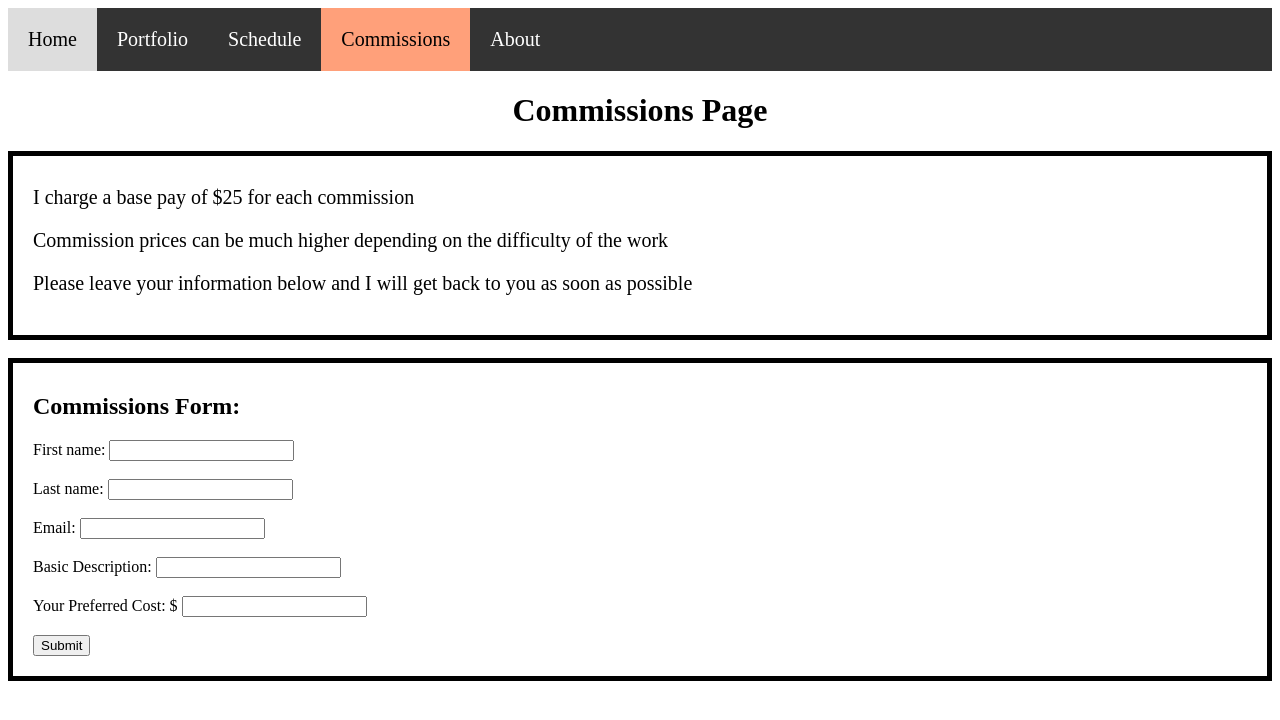
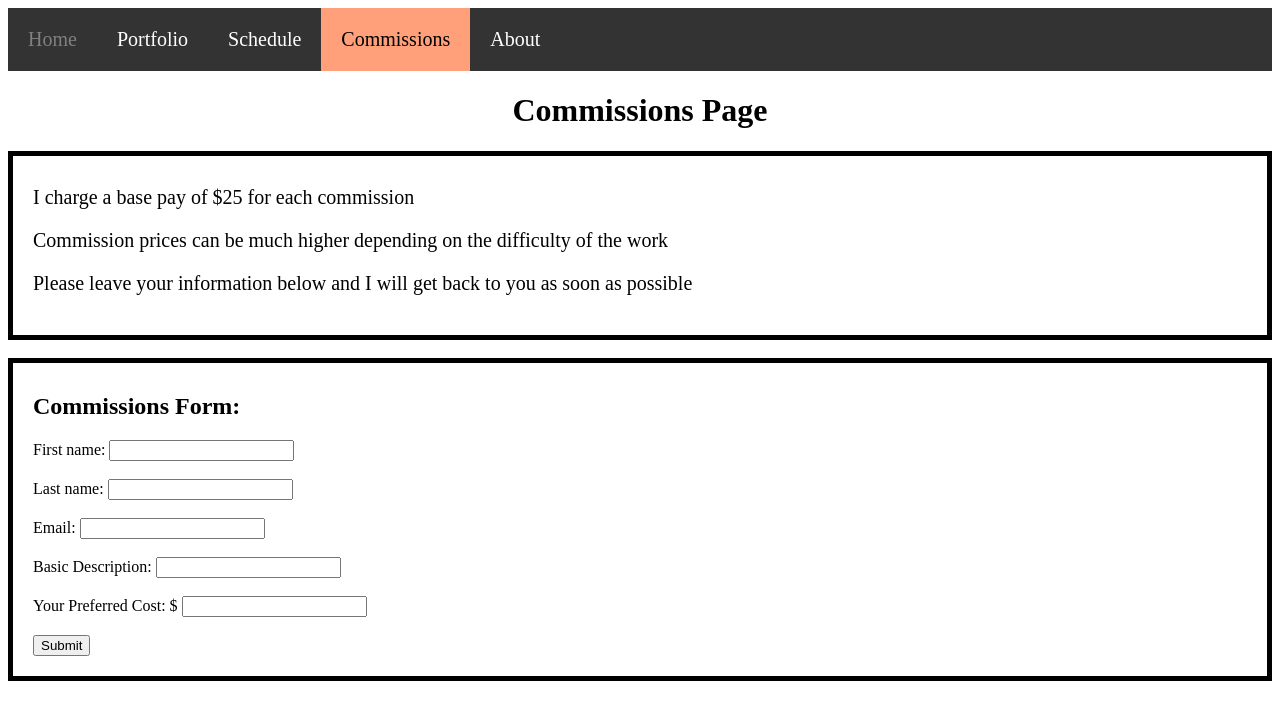
Before and after one commit to tmandell01/343-f22-p1, a plain HTML site: page commissionPage.html in a window 1280 px wide. In both pictures the pointer is over the link "Home". Drawn offline with Linux system fonts and the light colour scheme.

Commit message:
Changed nav bar hover

```diff
--- a/commissionPage.html
+++ b/commissionPage.html
@@ -22,8 +22,7 @@
 }
 
 .navigation a:hover {
-  background-color: #ddd;
-  color: black;
+  color: grey;
 }
 
 .navigation a.active {
```
Also changed, not shown: home.html (+1 -2 lines), index.html (+1 -2 lines), portfolio.html (+1 -2 lines), schedule.html (+1 -2 lines).
